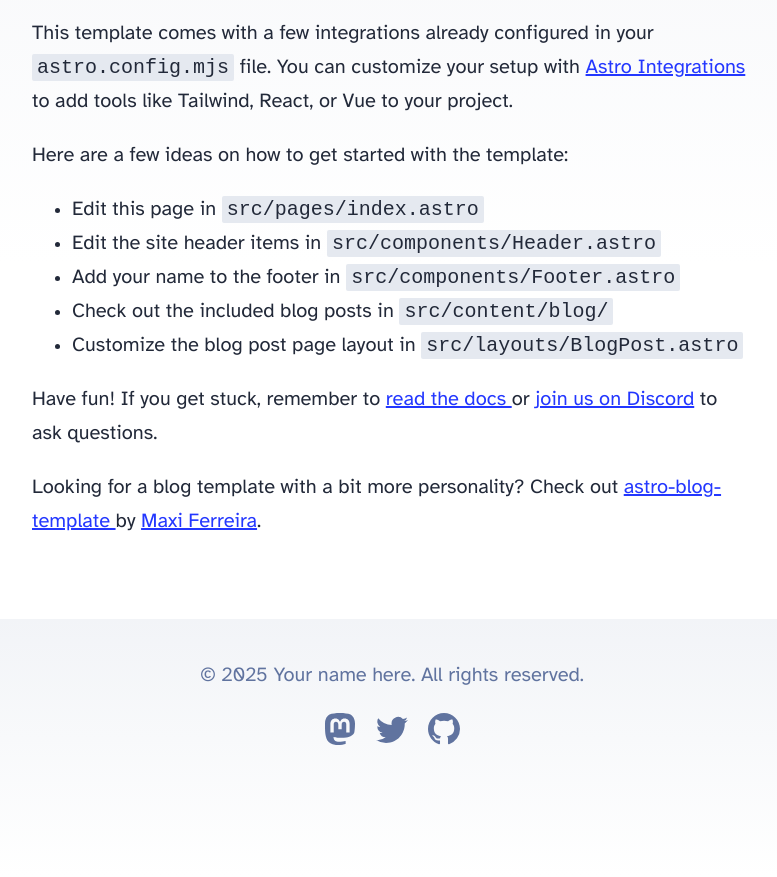
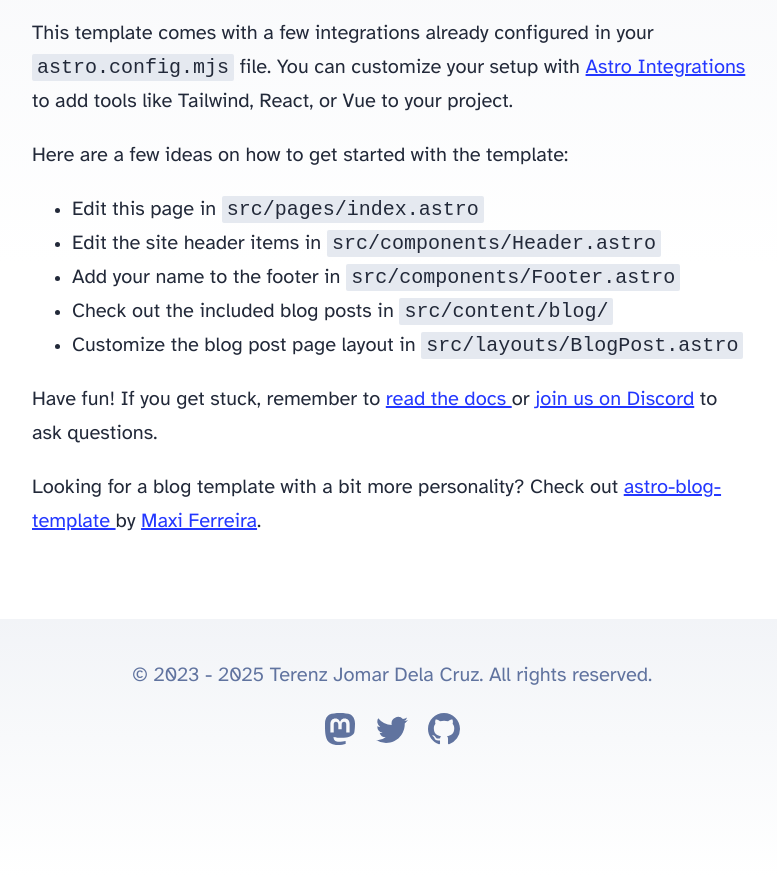
Before and after one commit to Frostzeichen/frostzeichen.github.io, an Astro site: page / in a window 1280 px wide. Shown: the part 336-1213 px from the top of the page, without its empty margins (248-1025 px from the left). Built offline with nearby package versions, Linux system fonts and the light colour scheme; Astro itself is replaced by a stand-in of ours.

Commit message:
feat: updatecopyright year

```diff
--- a/src/components/Footer.astro
+++ b/src/components/Footer.astro
@@ -3,7 +3,7 @@ const today = new Date();
 ---
 
 <footer>
-	&copy; {today.getFullYear()} Your name here. All rights reserved.
+	&copy; 2023 - {today.getFullYear()} Terenz Jomar Dela Cruz. All rights reserved.
 	<div class="social-links">
 		<a href="https://m.webtoo.ls/@astro" target="_blank">
 			<span class="sr-only">Follow Astro on Mastodon</span>
```
